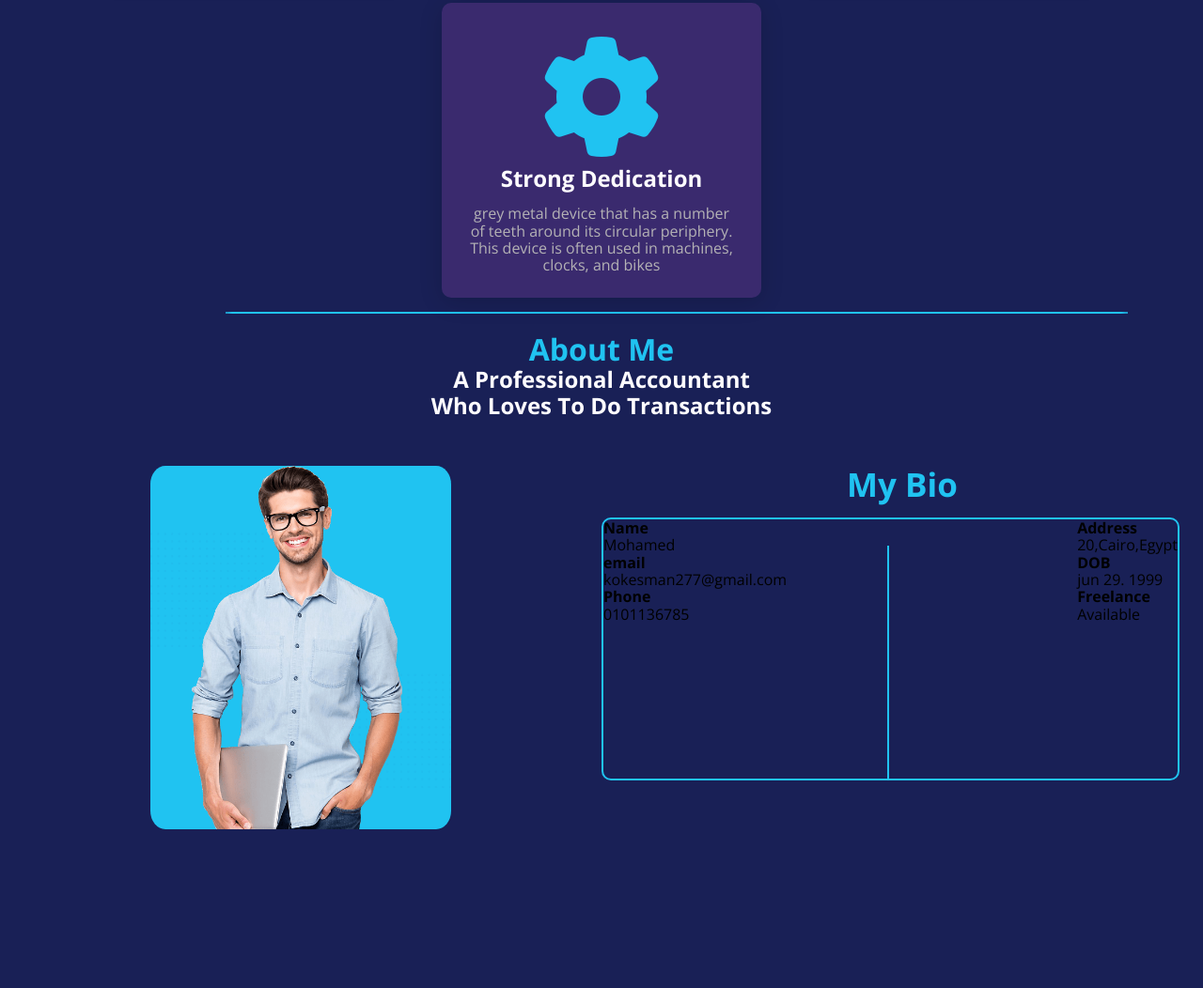
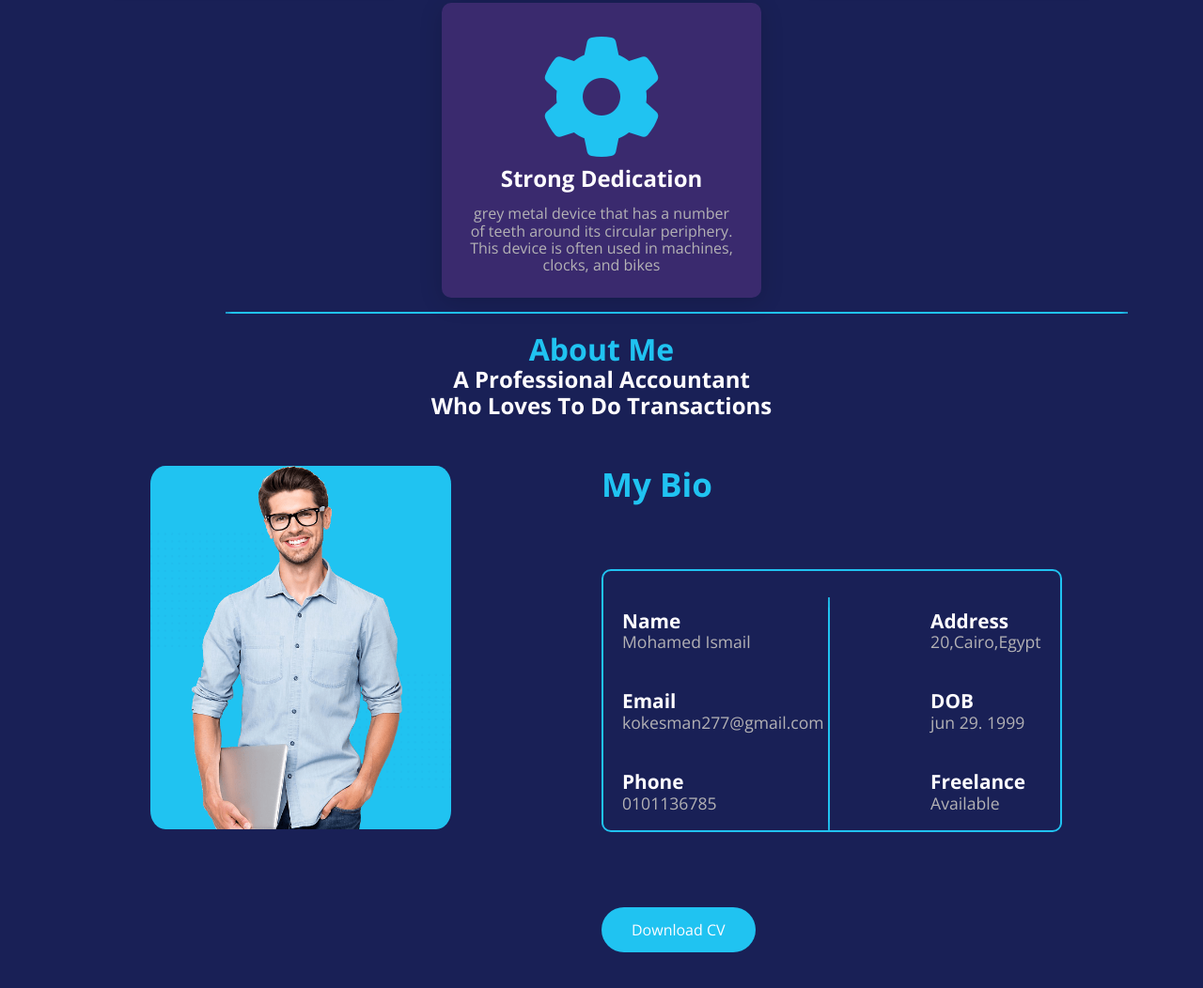
Before and after one commit to Karim-Ismail-Hassaneen/Basic-Portfolio, a plain HTML site: page src/index.html in a window 1280 px wide. Shown: the part 1155-2207 px from the top of the page at 94% size. Before the commit the page ends 2092 px from the top, so only its background shows below. Drawn offline with nearby package versions, Linux system fonts and the light colour scheme.

Commit message:
Edited Files

```diff
--- a/src/CSS/master.css
+++ b/src/CSS/master.css
@@ -293,8 +293,7 @@
       font-weight: bold;
       font-size: 35px;
       color: var(--main-color);
-      text-align: center;
-      margin-bottom: 15px;
+      margin-bottom: 2em;
     }
   }
   .box-content {
@@ -304,8 +303,10 @@
     margin-right: 25px;
     margin-top: 10px;
     position: relative;
+    width: 76.5%;
     .bord {
       border-left: 2px solid var(--main-color);
+      border-radius: 10%;
       height: 250px;
       position: absolute;
       left: 50%;
@@ -316,6 +317,39 @@
       position: absolute;
       right: 0;
       top: 0;
+      padding-right: 20px;
+    }
+    .box-left {
+      padding-left: 20px;
+    }
+    h4 {
+      color: #fefcff;
+      font-size: 1.3em;
+      font-weight: 600;
+      padding-top: 2em;
+    }
+    p {
+      color: #b4b2b5;
+      font-size: 1.1em;
+      font-weight: 500;
     }
   }
 }
+.button {
+    background-color: var(--main-color);
+    border: none;
+    border-radius: 25px;
+    color: #fefcff;
+    padding: 15px 32px;
+    text-decoration: none;
+    text-align: center;
+    display: inline-block;
+    font-size: 16px;
+    transition: 0.7s ease;
+    cursor: pointer;
+    margin-top: 5em;
+}
+  button:hover {
+    background-color: #fefcff;
+    color: var(--main-color);
+  }
--- a/src/index.html
+++ b/src/index.html
@@ -1,11 +1,14 @@
 <!DOCTYPE html>
 <html lang="en">
+
 <head>
     <meta charset="UTF-8">
     <meta name="viewport" content="width=device-width, initial-scale=1.0">
-    <link rel="icon" type="image/x-solid.svg" href="../public/x-solid.svg"/>
+    <link rel="icon" type="image/x-solid.svg" href="../public/x-solid.svg" />
     <link rel="stylesheet" href="CSS/fontawesome.min.css">
-    <link rel="stylesheet" href="https://cdnjs.cloudflare.com/ajax/libs/font-awesome/6.4.2/css/all.min.css" integrity="sha512-z3gLpd7yknf1YoNbCzqRKc4qyor8gaKU1qmn+CShxbuBusANI9QpRohGBreCFkKxLhei6S9CQXFEbbKuqLg0DA==" crossorigin="anonymous" referrerpolicy="no-referrer" />
+    <link rel="stylesheet" href="https://cdnjs.cloudflare.com/ajax/libs/font-awesome/6.4.2/css/all.min.css"
+        integrity="sha512-z3gLpd7yknf1YoNbCzqRKc4qyor8gaKU1qmn+CShxbuBusANI9QpRohGBreCFkKxLhei6S9CQXFEbbKuqLg0DA=="
+        crossorigin="anonymous" referrerpolicy="no-referrer" />
     <link rel="preconnect" href="https://fonts.googleapis.com">
     <link rel="preconnect" href="https://fonts.gstatic.com" crossorigin>
     <link href="https://fonts.googleapis.com/css2?family=Open+Sans:wght@300;400;700&display=swap" rel="stylesheet">
@@ -13,6 +16,7 @@
     <link rel="stylesheet" href="CSS/master.css">
     <title>FolioX</title>
 </head>
+
 <body>
     <!-- Setting Box -->
     <div class="setting-box">
@@ -50,8 +54,8 @@
 
         <div class="intro-container">
             <div class="intro">
-                        <h2>Hello, I'M <span class="line">________.</span> <br/></h2>
-                         <h1>Mo<span class="h">7</span>amed<span class="last-name"><br/> Ismail</span></h1>
+                <h2>Hello, I'M <span class="line">________.</span> <br /></h2>
+                <h1>Mo<span class="h">7</span>amed<span class="last-name"><br /> Ismail</span></h1>
                 <p>Hard Worker & Smart Man</p>
                 <button>Get Connacted</button>
             </div>
@@ -66,7 +70,8 @@
                 </div>
                 <div class="info">
                     <h2>Deeper Skillset</h2>
-                                <p>Computer programming is the process of telling a computer to do certain things by giving it instructions</p>
+                    <p>Computer programming is the process of telling a computer to do certain things by giving it
+                        instructions</p>
                 </div>
             </div>
             <div class="card">
@@ -75,7 +80,8 @@
                 </div>
                 <div class="info">
                     <h2>Creative Work</h2>
-                                <p>A design is a plan or specification for the construction of an object or system or for the implementation of an activity</p>
+                    <p>A design is a plan or specification for the construction of an object or system or for the
+                        implementation of an activity</p>
                 </div>
             </div>
             <div class="card">
@@ -84,7 +90,8 @@
                 </div>
                 <div class="info">
                     <h2>Markting</h2>
-                            <p>Marketing refers to activities a company undertakes to promote the buying or selling of a product or service</p>
+                    <p>Marketing refers to activities a company undertakes to promote the buying or selling of a product
+                        or service</p>
                 </div>
             </div>
             <div class="card">
@@ -93,7 +100,8 @@
                 </div>
                 <div class="info">
                     <h2>Strong Dedication</h2>
-                            <p>grey metal device that has a number of teeth around its circular periphery. This device is often used in machines, clocks, and bikes</p>
+                    <p>grey metal device that has a number of teeth around its circular periphery. This device is often
+                        used in machines, clocks, and bikes</p>
                 </div>
             </div>
         </div>
@@ -105,7 +113,7 @@
     <!-- About Me Section -->
     <div class="about-header">
         <h2>About Me</h2>
-            <p>A Professional Accountant <br/> Who Loves To Do Transactions</p>
+        <p>A Professional Accountant <br /> Who Loves To Do Transactions</p>
     </div>
     </div>
     <div class="about-us">
@@ -117,8 +125,8 @@
             <div class="box-content">
                 <div class="box-left">
                     <h4>Name</h4>
-            <p>Mohamed</p>
-            <h4>email</h4>
+                    <p>Mohamed Ismail</p>
+                    <h4>Email</h4>
                     <p>kokesman277@gmail.com</p>
                     <h4>Phone</h4>
                     <p>0101136785</p>
@@ -133,7 +141,10 @@
                     <p>Available</p>
                 </div>
             </div>
+            <button class="button">Download CV</button>
+        </div>
         </div>
         <script src="JS/index.js"></script>
 </body>
+
 </html>
```
Lines whose indentation alone changed are shown as unchanged.
